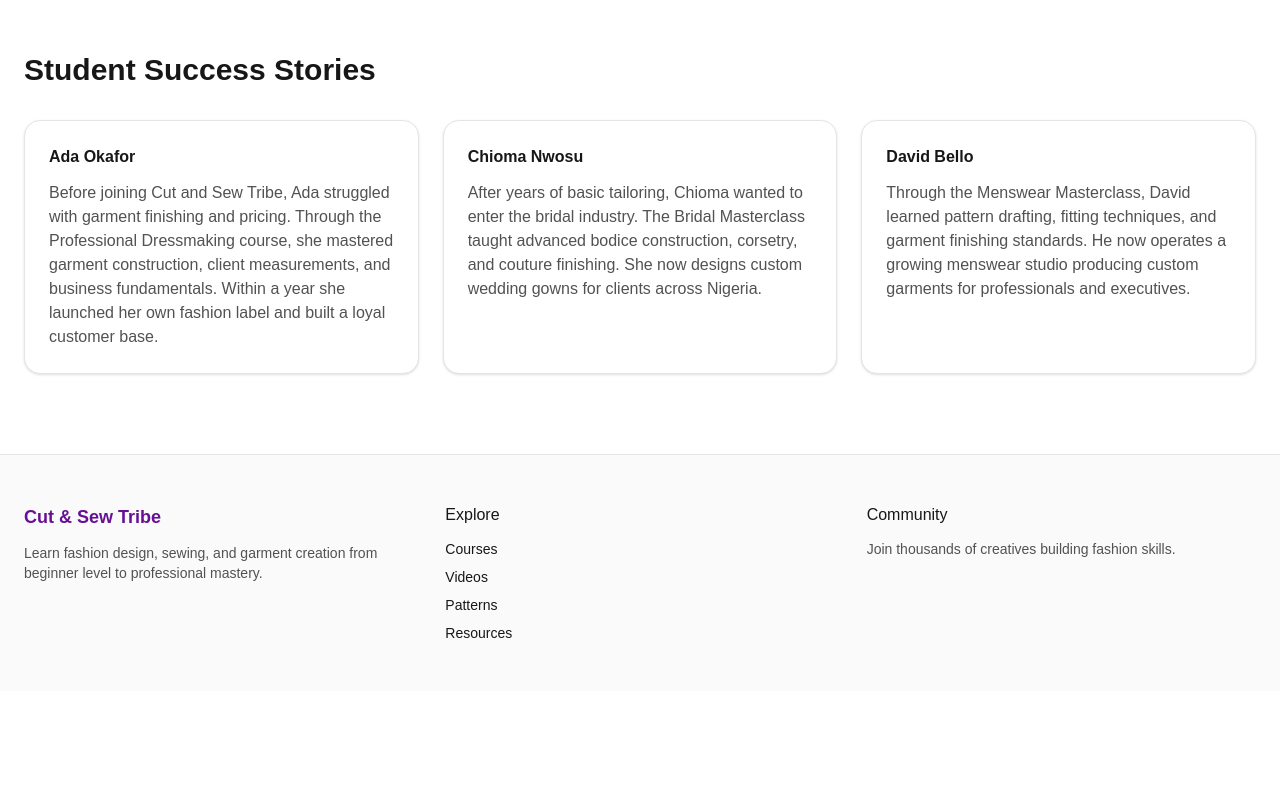
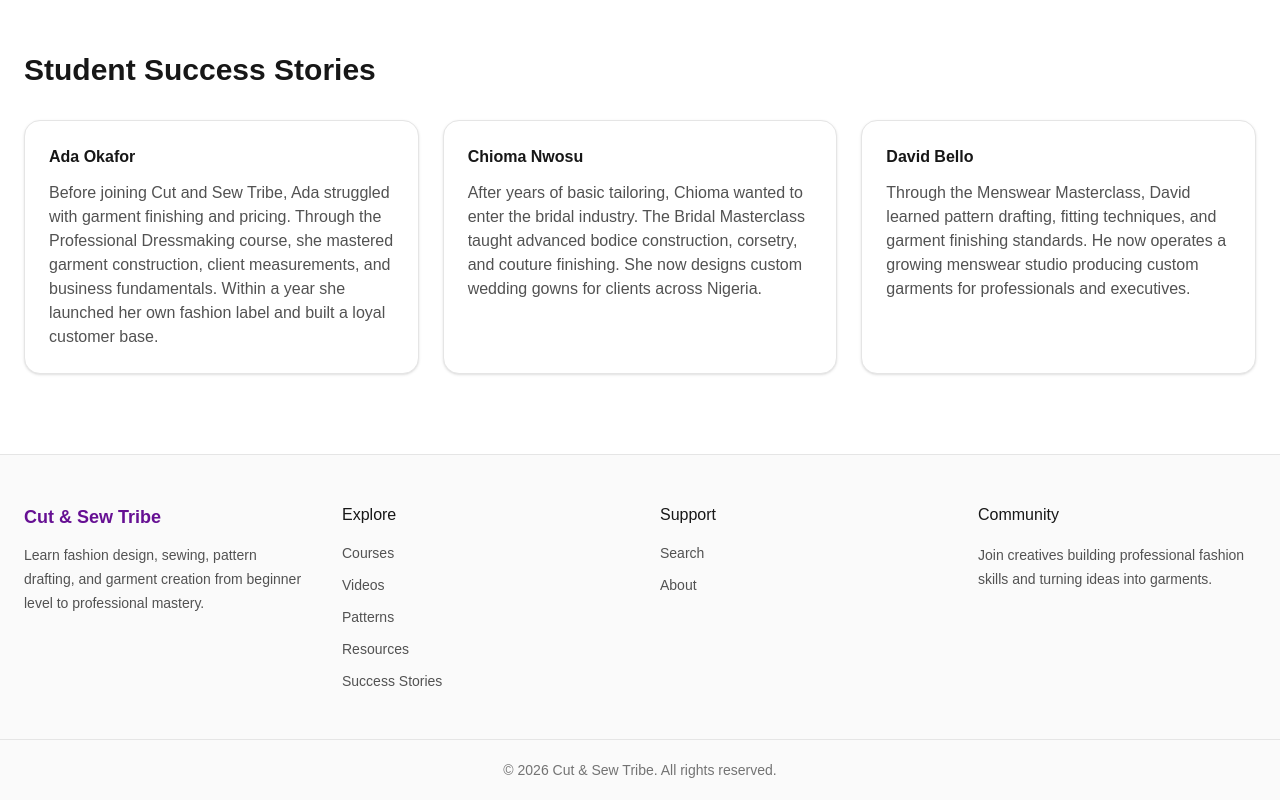
Before and after one commit to CutAndSewTribe/cut-and-sew-tribe, a Next.js app: page / in a window 1280 px wide. Shown: the part 1891-2691 px from the top of the page. Before the commit the page ends 2582 px from the top, so only its background shows below. Built offline with nearby package versions, Linux system fonts and the light colour scheme.

Commit message:
Improve site footer navigation

```diff
--- a/src/components/layout/Footer.tsx
+++ b/src/components/layout/Footer.tsx
@@ -1,61 +1,155 @@
 import Link from "next/link";
 
+
+const exploreLinks = [
+  {
+    label: "Courses",
+    href: "/courses",
+  },
+  {
+    label: "Videos",
+    href: "/videos",
+  },
+  {
+    label: "Patterns",
+    href: "/patterns",
+  },
+  {
+    label: "Resources",
+    href: "/resources",
+  },
+  {
+    label: "Success Stories",
+    href: "/success-stories",
+  },
+];
+
+
+const supportLinks = [
+  {
+    label: "Search",
+    href: "/search",
+  },
+  {
+    label: "About",
+    href: "/",
+  },
+];
+
+
 export default function Footer() {
+
   return (
     <footer className="border-t border-neutral-200 bg-neutral-50">
 
-      <div className="mx-auto grid max-w-7xl gap-8 px-6 py-12 md:grid-cols-3">
+
+      <div className="mx-auto grid max-w-7xl gap-10 px-6 py-12 md:grid-cols-4">
+
 
         <div>
+
           <h2 className="text-lg font-semibold text-[#661093]">
             Cut & Sew Tribe
           </h2>
 
-          <p className="mt-3 text-sm text-neutral-600">
-            Learn fashion design, sewing, and garment creation
-            from beginner level to professional mastery.
+
+          <p className="mt-3 text-sm leading-6 text-neutral-600">
+            Learn fashion design, sewing, pattern drafting,
+            and garment creation from beginner level to
+            professional mastery.
           </p>
+
         </div>
 
 
+
         <div>
+
           <h3 className="font-medium">
             Explore
           </h3>
 
-          <div className="mt-3 flex flex-col gap-2 text-sm">
 
-            <Link href="/courses">
-              Courses
-            </Link>
+          <div className="mt-4 flex flex-col gap-3 text-sm">
 
-            <Link href="/videos">
-              Videos
-            </Link>
 
-            <Link href="/patterns">
-              Patterns
-            </Link>
+            {exploreLinks.map((item) => (
 
-            <Link href="/resources">
-              Resources
-            </Link>
+              <Link
+                key={item.href}
+                href={item.href}
+                className="text-neutral-600 hover:text-[#661093]"
+              >
+                {item.label}
+              </Link>
+
+            ))}
+
 
           </div>
+
         </div>
 
 
+
         <div>
+
+          <h3 className="font-medium">
+            Support
+          </h3>
+
+
+          <div className="mt-4 flex flex-col gap-3 text-sm">
+
+
+            {supportLinks.map((item) => (
+
+              <Link
+                key={item.href}
+                href={item.href}
+                className="text-neutral-600 hover:text-[#661093]"
+              >
+                {item.label}
+              </Link>
+
+            ))}
+
+
+          </div>
+
+        </div>
+
+
+
+
+        <div>
+
           <h3 className="font-medium">
             Community
           </h3>
 
-          <p className="mt-3 text-sm text-neutral-600">
-            Join thousands of creatives building fashion skills.
+
+          <p className="mt-4 text-sm leading-6 text-neutral-600">
+            Join creatives building professional fashion
+            skills and turning ideas into garments.
           </p>
+
+
         </div>
 
+
+
       </div>
+
+
+
+      <div className="border-t border-neutral-200 px-6 py-5 text-center text-sm text-neutral-500">
+
+        © {new Date().getFullYear()} Cut & Sew Tribe.
+        All rights reserved.
+
+      </div>
+
 
     </footer>
   );
```
